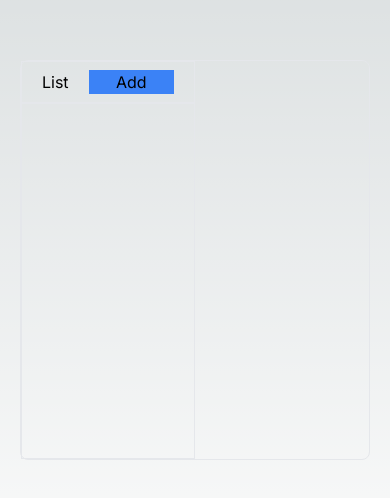
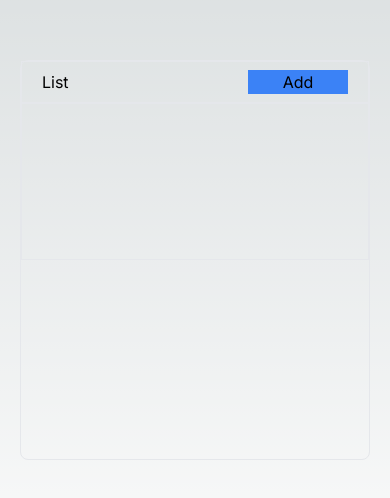
Before and after one commit to AaKuGu/demoCodeFreelancing, a Next.js app: page / in a window 390 px wide. Shown: the part 162-660 px from the top of the page. Built offline with nearby package versions, Linux system fonts and the light colour scheme.

Commit message:
responsiveness

```diff
--- a/app/page.js
+++ b/app/page.js
@@ -88,8 +88,8 @@ const Page = () => {
 
   return (
     <div className="w-full h-screen flex items-center justify-center px-5">
-      <div className="w-full h-[400px] border rounded-lg flex items-center justify-center ">
-        <div className="flex flex-col items-start justify-center w-[50%] h-full">
+      <div className="w-full h-[400px] border rounded-lg flex md:flex-row flex-col items-center justify-center ">
+        <div className="flex flex-col items-start justify-center md:w-[50%] w-full h-full">
           <div
             aria-label="header"
             className="flex px-5 items-center justify-between w-full gap-5 border py-2"
@@ -127,7 +127,7 @@ const Page = () => {
             })}
           </div>
         </div>
-        <div className="flex flex-col items-center justify-center  w-[50%] h-full gap-5">
+        <div className="flex flex-col items-center justify-center  md:w-[50%] w-full h-full gap-5">
           {showCreateUpdate && (
             <div className="flex flex-col items-center justify-center  w-full h-full gap-5 ">
               <div aria-label="title" className="text-3xl w-full text-center">
```
